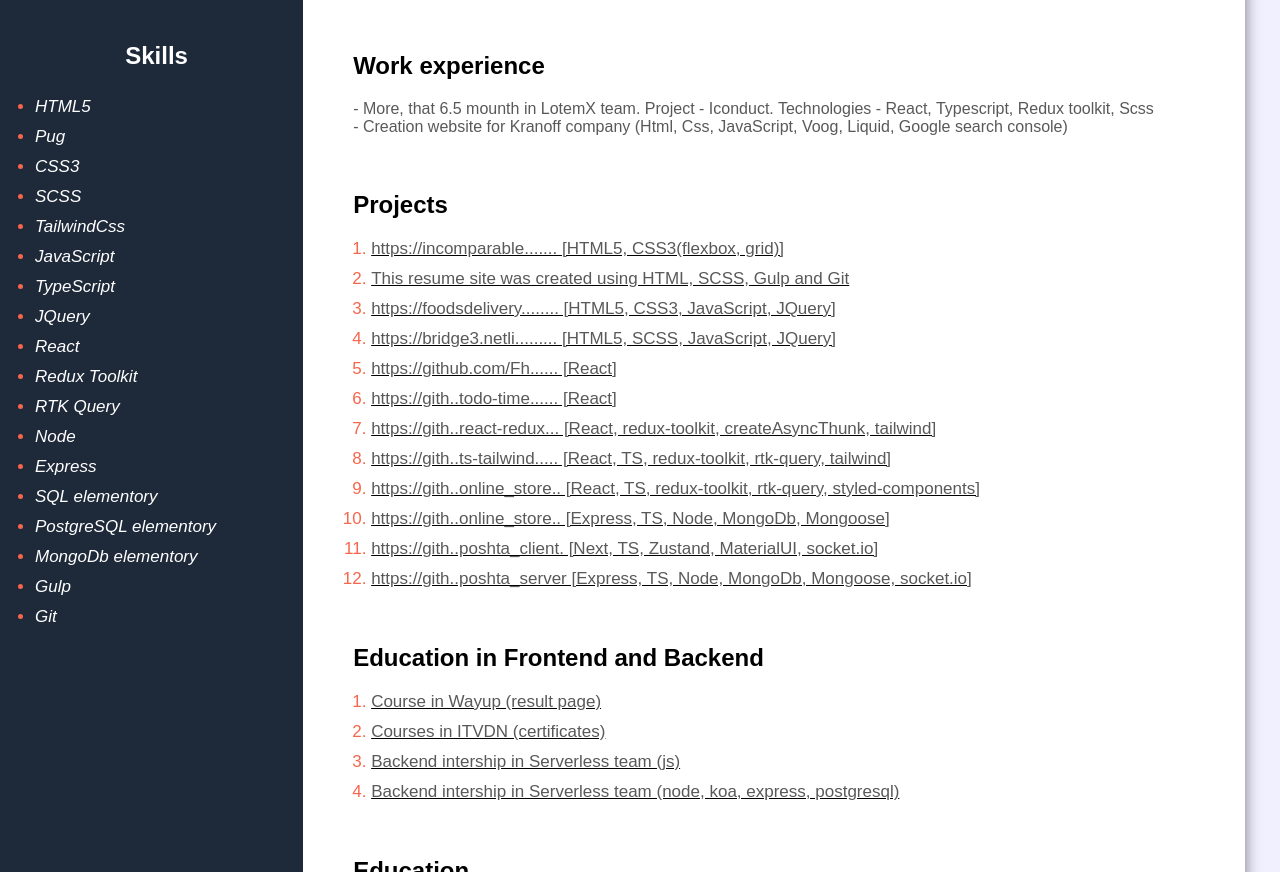
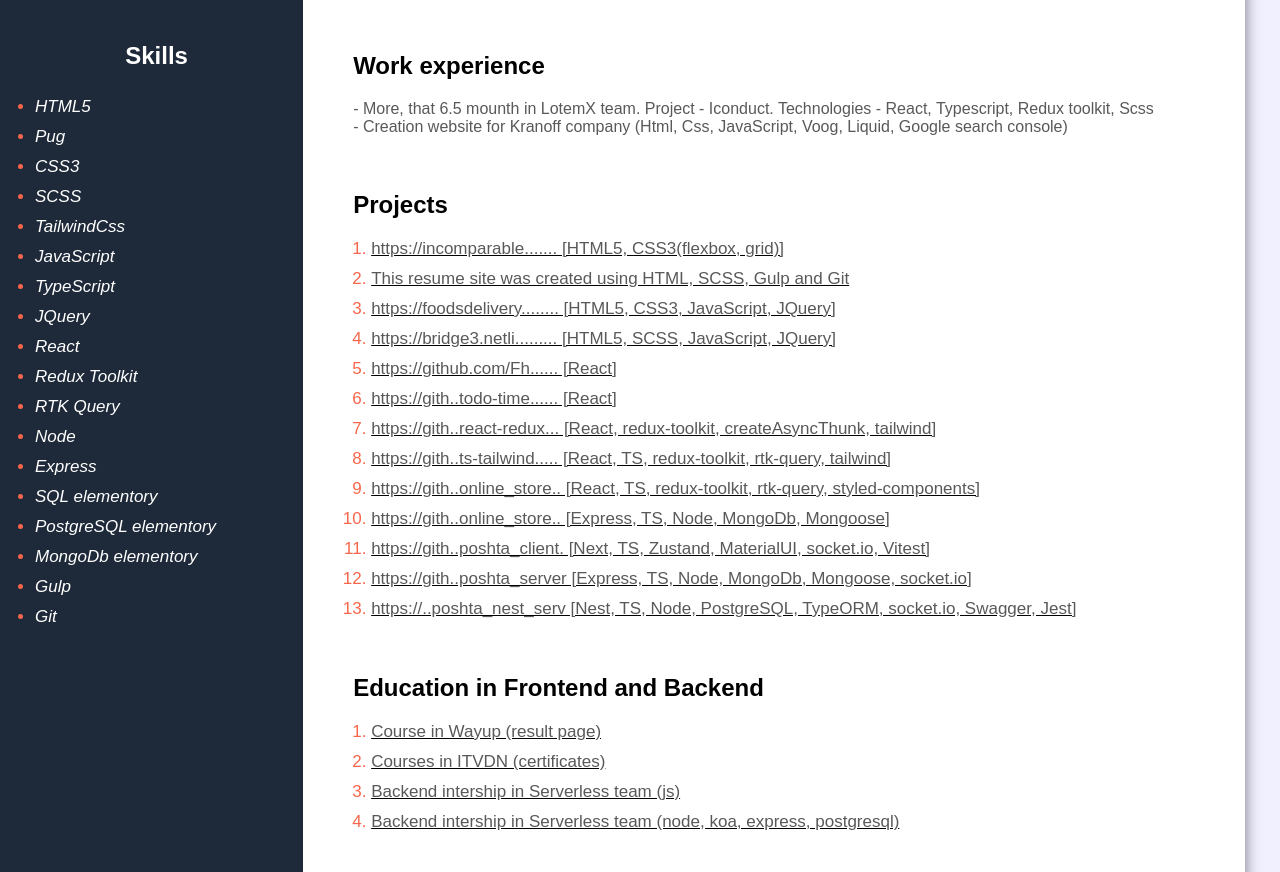
Before and after one commit to Fhgdethg/resume, a website: page src/index.html in a window 1280 px wide. Shown: the part 228-1100 px from the top of the page. Drawn offline with nearby package versions, Linux system fonts and the light colour scheme.

Commit message:
Add: - Nest server - Vitest to posta client

```diff
--- a/src/index.html
+++ b/src/index.html
@@ -167,7 +167,7 @@
 									class="main__projects-link"
 									target="_blank">
 								https://gith..poshta_client. [Next, TS, Zustand,
-								MaterialUI, socket.io]
+								MaterialUI, socket.io, Vitest]
 							</a>
 						</li>
 						<li class="main__projects-item">
@@ -177,6 +177,15 @@
 									target="_blank">
 								https://gith..poshta_server [Express, TS, Node,
 								MongoDb, Mongoose, socket.io]
+							</a>
+						</li>
+						<li class="main__projects-item">
+							<a
+									href="https://github.com/Fhgdethg/nest_posta_server"
+									class="main__projects-link"
+									target="_blank">
+								https://..poshta_nest_serv [Nest, TS, Node,
+								PostgreSQL, TypeORM, socket.io, Swagger, Jest]
 							</a>
 						</li>
 					</ol>
```
